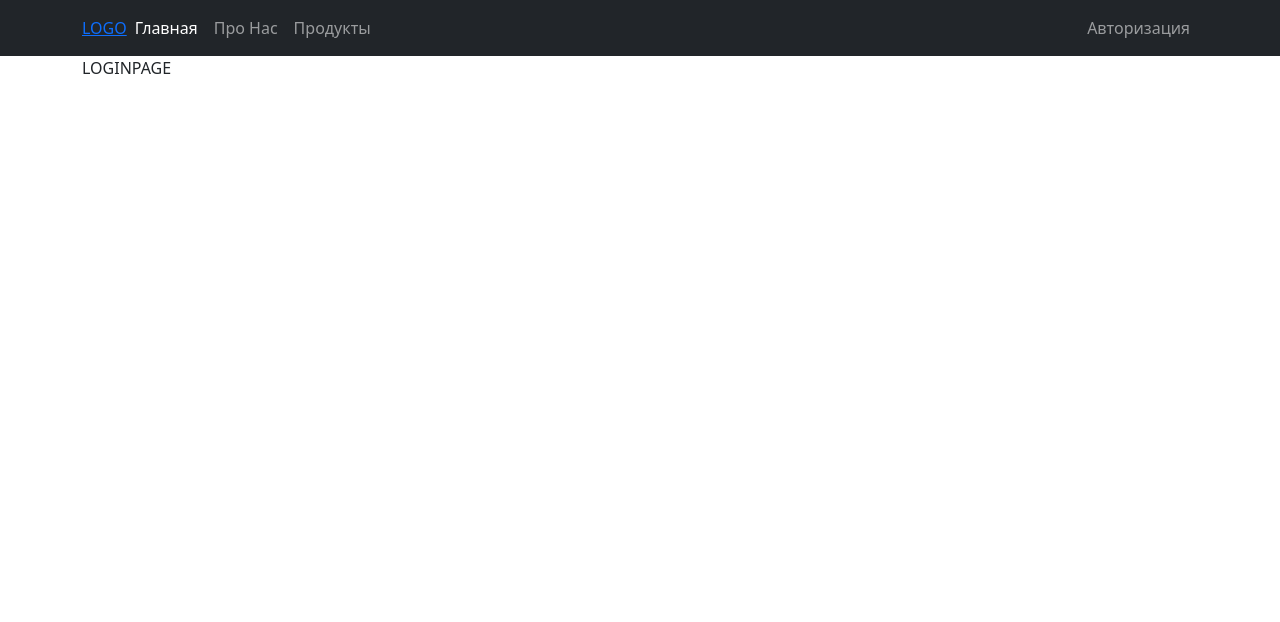
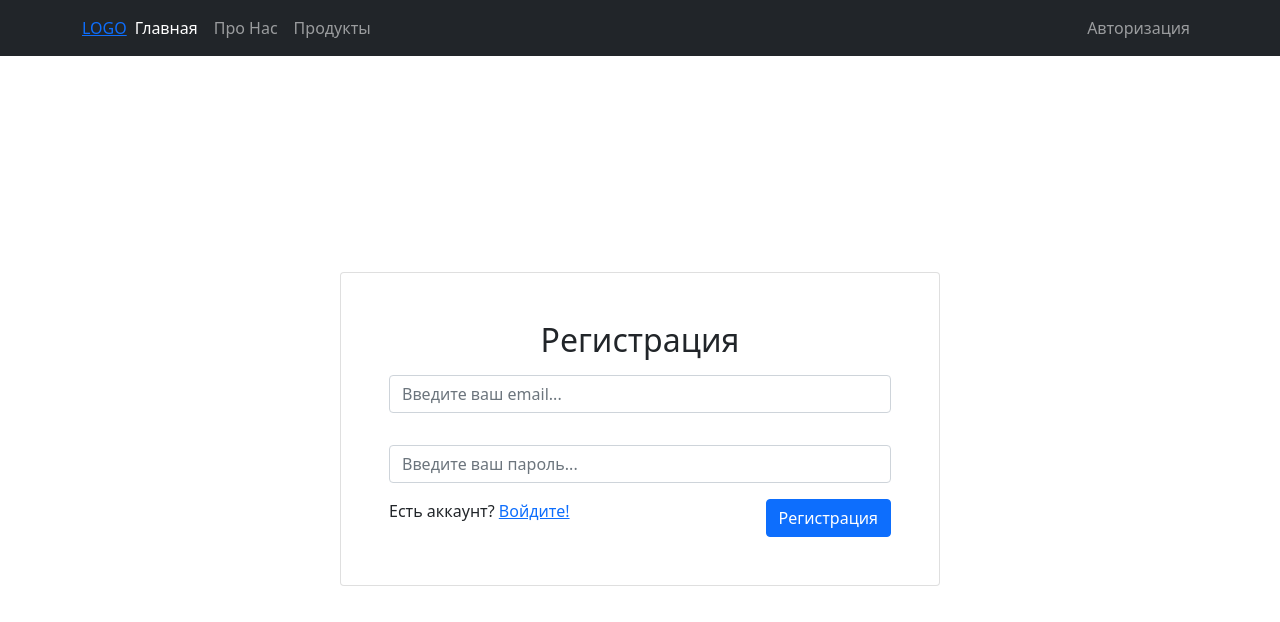
Before and after one commit to Denhope/online-store, a React app in the folder client/: page /registration in a window 1280 px wide. Shown: the top 622 px of the page. Built offline with nearby package versions, Linux system fonts and the light colour scheme.

Commit message:
feat: add loginForm

```diff
--- /dev/null
+++ b/client/src/pages/Auth.scss
@@ -0,0 +1,5 @@
+.form__control {
+    display: flex;
+    flex-direction: row;
+    justify-content: space-between;
+}
--- a/client/src/pages/AuthPage.tsx
+++ b/client/src/pages/AuthPage.tsx
@@ -1,8 +1,52 @@
 import React, { FC } from 'react';
-import { Container } from 'react-bootstrap';
+import { Button, Card, Container, Form, Row } from 'react-bootstrap';
+import { useHistory, useLocation, NavLink } from 'react-router-dom';
+import { RouteNames } from '../router';
+import './Auth.scss';
 
 const AuthPage: FC = () => {
-  return <Container>LOGINPAGE</Container>;
+  const location = useLocation();
+  const isLogin = location.pathname === RouteNames.LOGIN_ROUTE;
+  const history = useHistory();
+  return (
+    <Container
+      className="d-flex justify-content-center align-items-center"
+      style={{ height: window.innerHeight - 54 }}
+    >
+      <Card style={{ width: 600 }} className="p-5">
+        <h2 className="m-auto ">{isLogin ? 'Авторизация' : 'Регистрация'}</h2>
+        <Form className="d-flex flex-column gap-3">
+          <Form.Control
+            className="mt-3"
+            placeholder="Введите ваш email..."
+            // value={email}
+            onChange={(e) => null}
+          />
+          <Form.Control
+            className="mt-3"
+            placeholder="Введите ваш пароль..."
+            // value={password}
+            onChange={(e) => null}
+            type="password"
+          />
+          <div className="form__control">
+            {isLogin ? (
+              <div>
+                Нет аккаунта?
+                <NavLink to={RouteNames.REGISTRATION_ROUTE}>Зарегистрируйся!</NavLink>
+              </div>
+            ) : (
+              <div>
+                Есть аккаунт? <NavLink to={RouteNames.LOGIN_ROUTE}>Войдите!</NavLink>
+              </div>
+            )}
+
+            <Button onClick={() => null}>{isLogin ? 'Войти' : 'Регистрация'}</Button>
+          </div>
+        </Form>
+      </Card>
+    </Container>
+  );
 };
 
 export default AuthPage;
```
